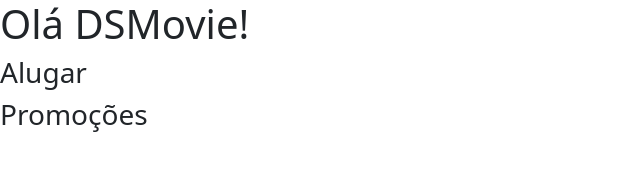
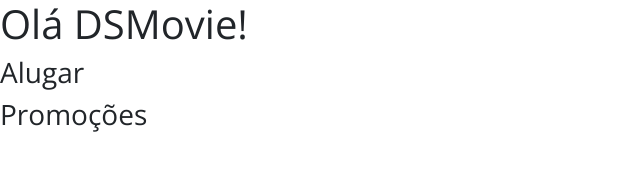
Before and after one commit to GabrielDeNobrega/dsmovie, a plain HTML site: page index.html in a window 1280 px wide. Shown: the full height of the page, 0-640 px from the left. Drawn offline with nearby package versions, Linux system fonts and the light colour scheme.

Commit message:
Google Fonts

```diff
--- /dev/null
+++ b/CSS/styles.css
@@ -0,0 +1,5 @@
+@import url('https://fonts.googleapis.com/css2?family=Open+Sans:wght@300;400;700&display=swap');
+
+* {
+    font-family: "Open Sans", sans-serif;
+}
--- a/index.html
+++ b/index.html
@@ -8,6 +8,8 @@
 
     <link href="https://cdn.jsdelivr.net/npm/bootstrap@5.1.3/dist/css/bootstrap.min.css" rel="stylesheet" integrity="sha384-1BmE4kWBq78iYhFldvKuhfTAU6auU8tT94WrHftjDbrCEXSU1oBoqyl2QvZ6jIW3" crossorigin="anonymous">
 
+    <link rel="stylesheet" href="CSS/styles.css">
+
 </head>
 <body>
 
```
